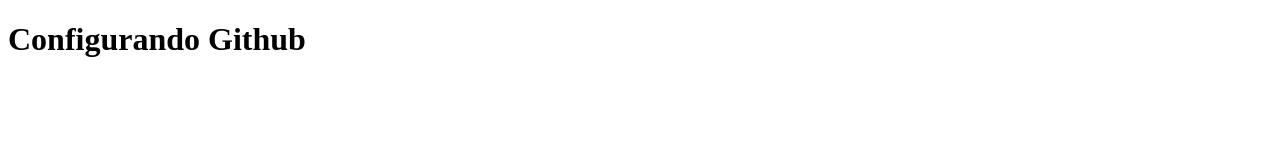
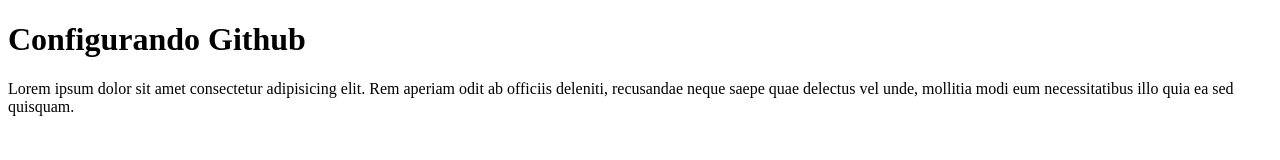
Before and after one commit to Mikenume/Clase-Github, a plain HTML site: page index.html in a window 1280 px wide. Drawn offline with Linux system fonts and the light colour scheme.

Commit message:
Añadido párrafo en el index

```diff
--- a/index.html
+++ b/index.html
@@ -7,5 +7,13 @@
 </head>
 <body>
     <h1>Configurando Github</h1>
+    <p>Lorem ipsum dolor sit amet
+        consectetur adipisicing elit.
+        Rem aperiam odit ab officiis
+        deleniti, recusandae neque saepe
+        quae delectus vel unde, mollitia
+        modi eum necessitatibus illo quia
+        ea sed quisquam.
+    </p>
 </body>
 </html>
```
